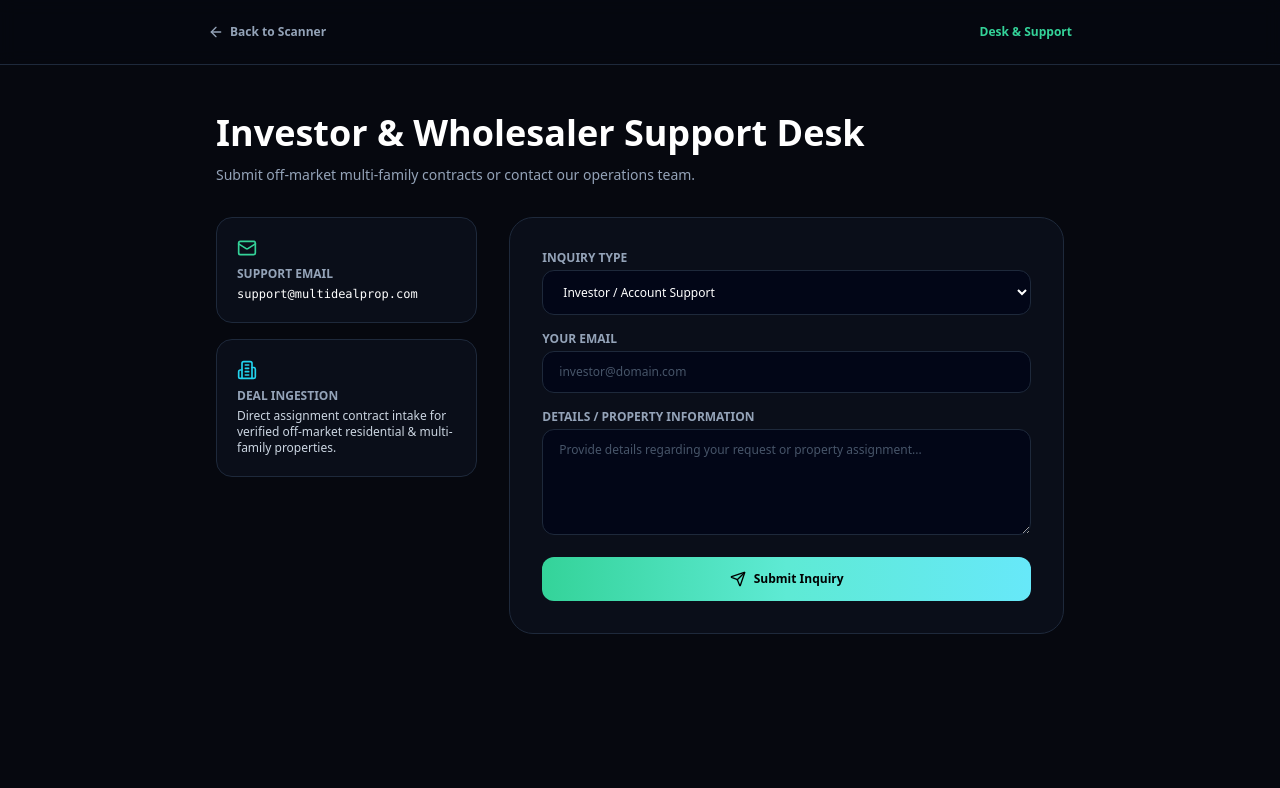
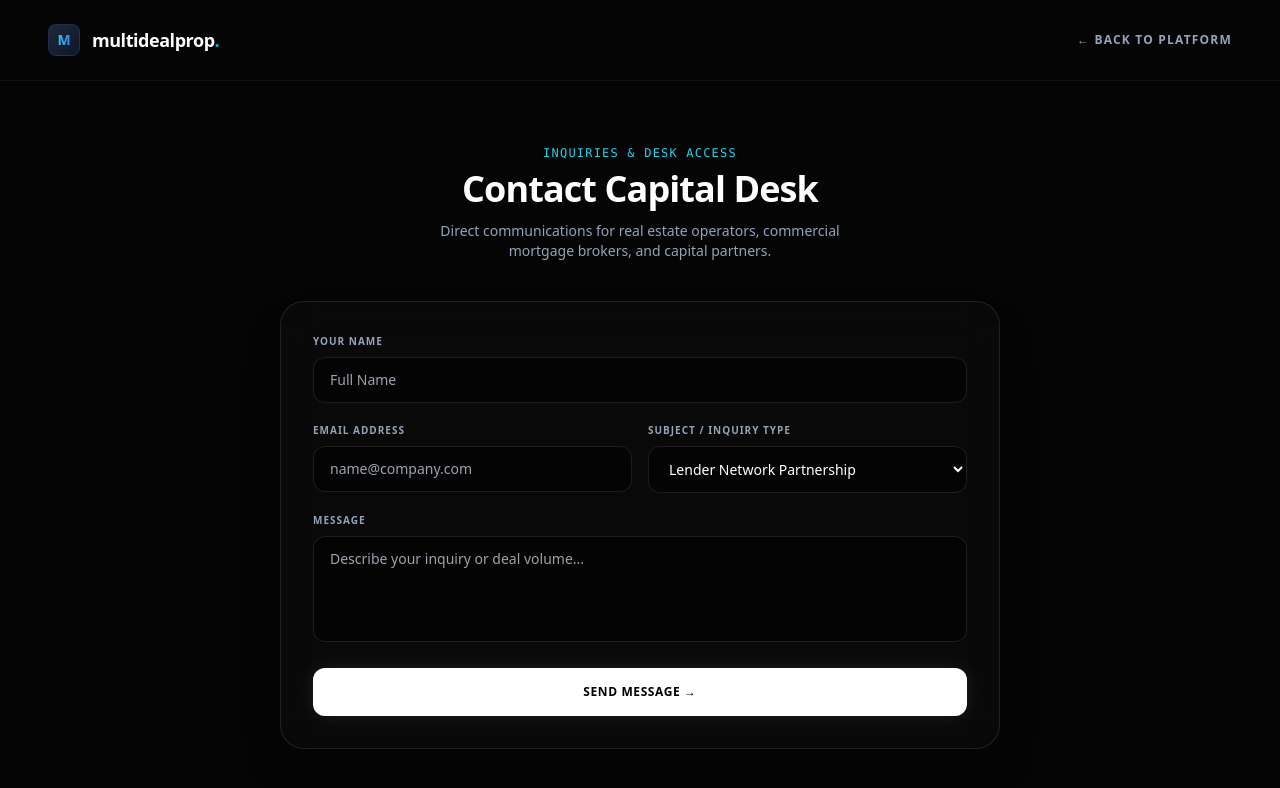
Before and after one commit to MultiDeal/multidealprop, a Next.js app: page /contact in a window 1280 px wide. Shown: the top 788 px of the page. Built offline with nearby package versions, Linux system fonts and the light colour scheme.

Commit message:
Refactor ContactPage layout and form handling

```diff
--- a/src/app/contact/page.tsx
+++ b/src/app/contact/page.tsx
@@ -1,14 +1,10 @@
 'use client';
 
+import React, { useState } from 'react';
 import Link from 'next/link';
-import { ArrowLeft, Mail, Building2, Send, CheckCircle2 } from 'lucide-react';
-import { useState } from 'react';
 
 export default function ContactPage() {
   const [submitted, setSubmitted] = useState(false);
-  const [email, setEmail] = useState('');
-  const [inquiryType, setInquiryType] = useState('Investor Support');
-  const [message, setMessage] = useState('');
 
   const handleSubmit = (e: React.FormEvent) => {
     e.preventDefault();
@@ -16,97 +12,89 @@ export default function ContactPage() {
   };
 
   return (
-    <div className="min-h-screen bg-[#06080F] text-slate-200 font-sans antialiased pb-20">
-      <header className="border-b border-slate-800 bg-[#06080F]/80 backdrop-blur sticky top-0 z-40">
-        <div className="max-w-4xl mx-auto px-4 h-16 flex items-center justify-between">
-          <Link href="/" className="text-xs font-bold text-slate-400 hover:text-white flex items-center gap-1.5">
-            <ArrowLeft className="w-4 h-4" /> Back to Scanner
+    <div className="min-h-screen bg-[#050505] text-slate-300 font-sans selection:bg-cyan-500/30">
+      <header className="border-b border-white/5 px-6 lg:px-12 py-6 max-w-7xl mx-auto flex items-center justify-between">
+        <Link href="/" className="flex items-center gap-3">
+          <div className="w-8 h-8 rounded-lg bg-gradient-to-br from-slate-800 to-slate-900 border border-slate-700/50 flex items-center justify-center">
+            <span className="text-transparent bg-clip-text bg-gradient-to-r from-cyan-400 to-blue-500 font-black text-sm">M</span>
+          </div>
+          <span className="text-lg font-bold tracking-tight text-white">multidealprop<span className="text-cyan-500">.</span></span>
         </Link>
-          <span className="text-xs font-bold text-emerald-400">Desk &amp; Support</span>
-        </div>
+        <Link href="/" className="text-xs font-bold uppercase tracking-widest text-slate-400 hover:text-white transition-colors">
+          &larr; Back to Platform
+        </Link>
       </header>
 
-      <main className="max-w-4xl mx-auto px-4 sm:px-6 pt-12">
-        <h1 className="text-3xl sm:text-4xl font-black text-white mb-3">Investor &amp; Wholesaler Support Desk</h1>
-        <p className="text-xs sm:text-sm text-slate-400 mb-8">
-          Submit off-market multi-family contracts or contact our operations team.
+      <main className="max-w-3xl mx-auto px-6 py-16">
+        <div className="mb-10 text-center">
+          <div className="text-xs font-mono text-cyan-400 uppercase tracking-widest mb-2">Inquiries &amp; Desk Access</div>
+          <h1 className="text-3xl sm:text-4xl font-extrabold text-white tracking-tight">Contact Capital Desk</h1>
+          <p className="text-slate-400 text-sm mt-3 max-w-md mx-auto">
+            Direct communications for real estate operators, commercial mortgage brokers, and capital partners.
           </p>
-
-        <div className="grid grid-cols-1 md:grid-cols-3 gap-8">
-          <div className="space-y-4">
-            <div className="bg-slate-900/40 border border-slate-800 p-5 rounded-2xl">
-              <Mail className="w-5 h-5 text-emerald-400 mb-2" />
-              <div className="text-xs font-bold text-slate-400 uppercase">Support Email</div>
-              <div className="text-xs font-mono text-white mt-1">support@multidealprop.com</div>
         </div>
 
-            <div className="bg-slate-900/40 border border-slate-800 p-5 rounded-2xl">
-              <Building2 className="w-5 h-5 text-cyan-400 mb-2" />
-              <div className="text-xs font-bold text-slate-400 uppercase">Deal Ingestion</div>
-              <div className="text-xs text-slate-300 mt-1">
-                Direct assignment contract intake for verified off-market residential &amp; multi-family properties.
+        <div className="bg-[#0a0a0a]/80 border border-white/10 rounded-3xl p-8 shadow-2xl backdrop-blur-xl">
+          {submitted ? (
+            <div className="py-12 text-center space-y-4">
+              <div className="w-12 h-12 rounded-full bg-emerald-500/10 border border-emerald-500/30 flex items-center justify-center mx-auto text-emerald-400 font-bold text-lg">
+                ✓
               </div>
+              <h3 className="text-xl font-bold text-white">Message Transmitted</h3>
+              <p className="text-slate-400 text-xs max-w-sm mx-auto">
+                Thank you. A capital desk coordinator will respond to your corporate inquiry within 1 business day.
+              </p>
+            </div>
+          ) : (
+            <form onSubmit={handleSubmit} className="space-y-5">
+              <div>
+                <label className="block text-[10px] font-bold text-slate-400 uppercase tracking-widest mb-2">Your Name</label>
+                <input
+                  type="text"
+                  required
+                  placeholder="Full Name"
+                  className="w-full bg-black/50 border border-white/10 rounded-xl px-4 py-3 text-white text-sm focus:outline-none focus:border-cyan-500"
+                />
+              </div>
+
+              <div className="grid sm:grid-cols-2 gap-4">
+                <div>
+                  <label className="block text-[10px] font-bold text-slate-400 uppercase tracking-widest mb-2">Email Address</label>
+                  <input
+                    type="email"
+                    required
+                    placeholder="name@company.com"
+                    className="w-full bg-black/50 border border-white/10 rounded-xl px-4 py-3 text-white text-sm focus:outline-none focus:border-cyan-500"
+                  />
+                </div>
+                <div>
+                  <label className="block text-[10px] font-bold text-slate-400 uppercase tracking-widest mb-2">Subject / Inquiry Type</label>
+                  <select className="w-full bg-black/50 border border-white/10 rounded-xl px-4 py-3 text-white text-sm focus:outline-none focus:border-cyan-500">
+                    <option>Lender Network Partnership</option>
+                    <option>Broker Deal Submission</option>
+                    <option>General Support / Inquiries</option>
+                  </select>
                 </div>
               </div>
 
-          <div className="md:col-span-2 bg-slate-900/40 border border-slate-800 p-6 sm:p-8 rounded-3xl">
-            {submitted ? (
-              <div className="text-center py-12 space-y-3">
-                <CheckCircle2 className="w-10 h-10 text-emerald-400 mx-auto" />
-                <div className="text-emerald-400 font-bold text-lg">Inquiry Received</div>
-                <p className="text-xs text-slate-400 max-w-sm mx-auto">
-                  Your message has been routed to our operations team. We will respond within 1 business day.
-                </p>
-              </div>
-            ) : (
-              <form onSubmit={handleSubmit} className="space-y-4">
               <div>
-                  <label className="block text-xs font-bold text-slate-400 uppercase mb-1">Inquiry Type</label>
-                  <select
-                    value={inquiryType}
-                    onChange={(e) => setInquiryType(e.target.value)}
-                    className="w-full bg-slate-950 border border-slate-800 rounded-xl px-4 py-3 text-xs text-white focus:outline-none focus:border-emerald-400"
-                  >
-                    <option value="Investor Support">Investor / Account Support</option>
-                    <option value="Wholesale Submission">Wholesaler Deal Submission</option>
-                    <option value="Billing">Billing &amp; Stripe Inquiries</option>
-                    <option value="Legal">Legal &amp; Compliance</option>
-                  </select>
-                </div>
-
-                <div>
-                  <label className="block text-xs font-bold text-slate-400 uppercase mb-1">Your Email</label>
-                  <input
-                    type="email"
+                <label className="block text-[10px] font-bold text-slate-400 uppercase tracking-widest mb-2">Message</label>
+                <textarea
+                  rows={4}
                   required
-                    value={email}
-                    onChange={(e) => setEmail(e.target.value)}
-                    placeholder="investor@domain.com"
-                    className="w-full bg-slate-950 border border-slate-800 rounded-xl px-4 py-3 text-xs text-white placeholder-slate-600 focus:outline-none focus:border-emerald-400"
+                  placeholder="Describe your inquiry or deal volume..."
+                  className="w-full bg-black/50 border border-white/10 rounded-xl px-4 py-3 text-white text-sm focus:outline-none focus:border-cyan-500 resize-none"
                 />
-                </div>
-
-                <div>
-                  <label className="block text-xs font-bold text-slate-400 uppercase mb-1">Details / Property Information</label>
-                  <textarea
-                    rows={5}
-                    required
-                    value={message}
-                    onChange={(e) => setMessage(e.target.value)}
-                    placeholder="Provide details regarding your request or property assignment..."
-                    className="w-full bg-slate-950 border border-slate-800 rounded-xl px-4 py-3 text-xs text-white placeholder-slate-600 focus:outline-none focus:border-emerald-400"
-                  ></textarea>
               </div>
 
               <button
                 type="submit"
-                  className="w-full bg-gradient-to-r from-emerald-400 via-teal-300 to-cyan-300 text-black font-extrabold text-xs py-3.5 rounded-xl flex items-center justify-center gap-2 hover:opacity-95 transition-all cursor-pointer"
+                className="w-full bg-white text-black hover:bg-slate-200 font-bold text-xs uppercase tracking-wider py-4 rounded-xl transition-all shadow-[0_0_20px_rgba(255,255,255,0.1)]"
               >
-                  <Send className="w-4 h-4" /> Submit Inquiry
+                Send Message &rarr;
               </button>
             </form>
           )}
-          </div>
         </div>
       </main>
     </div>
```
Lines whose indentation alone changed are shown as unchanged.
